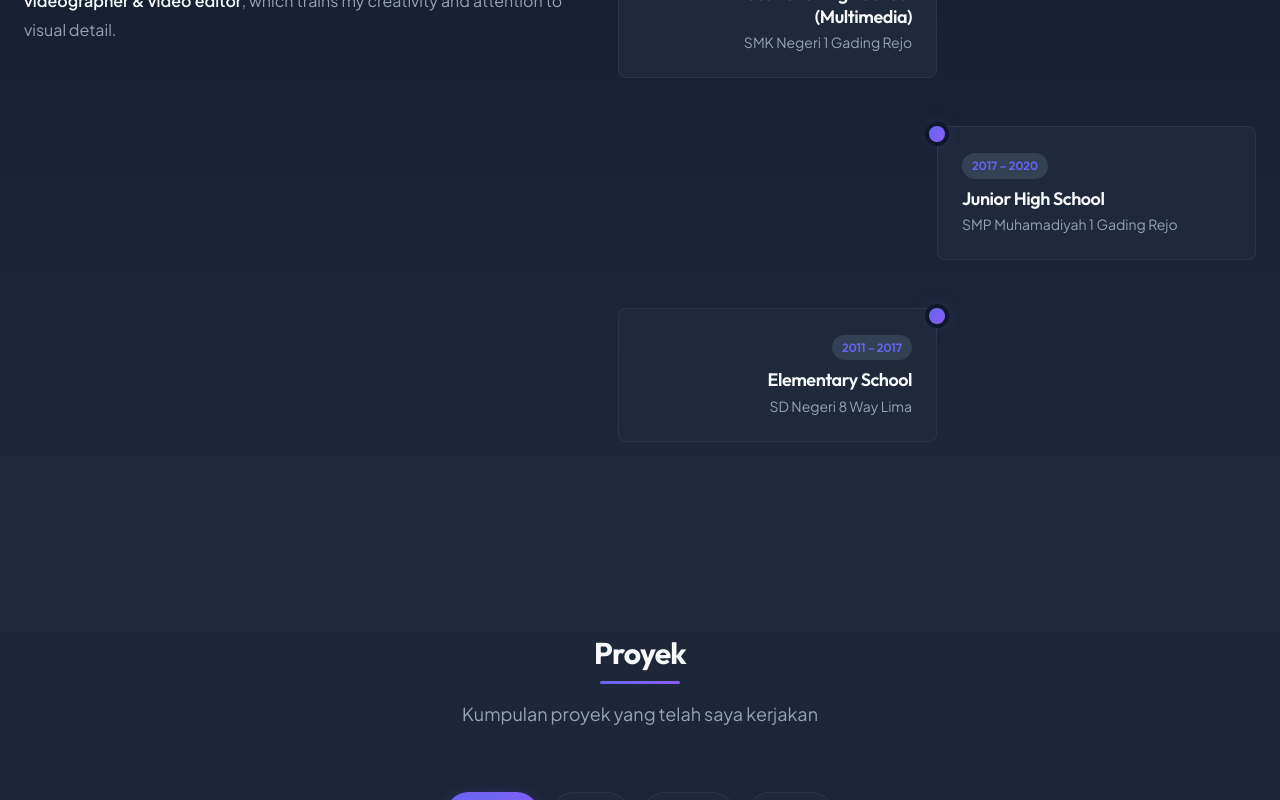
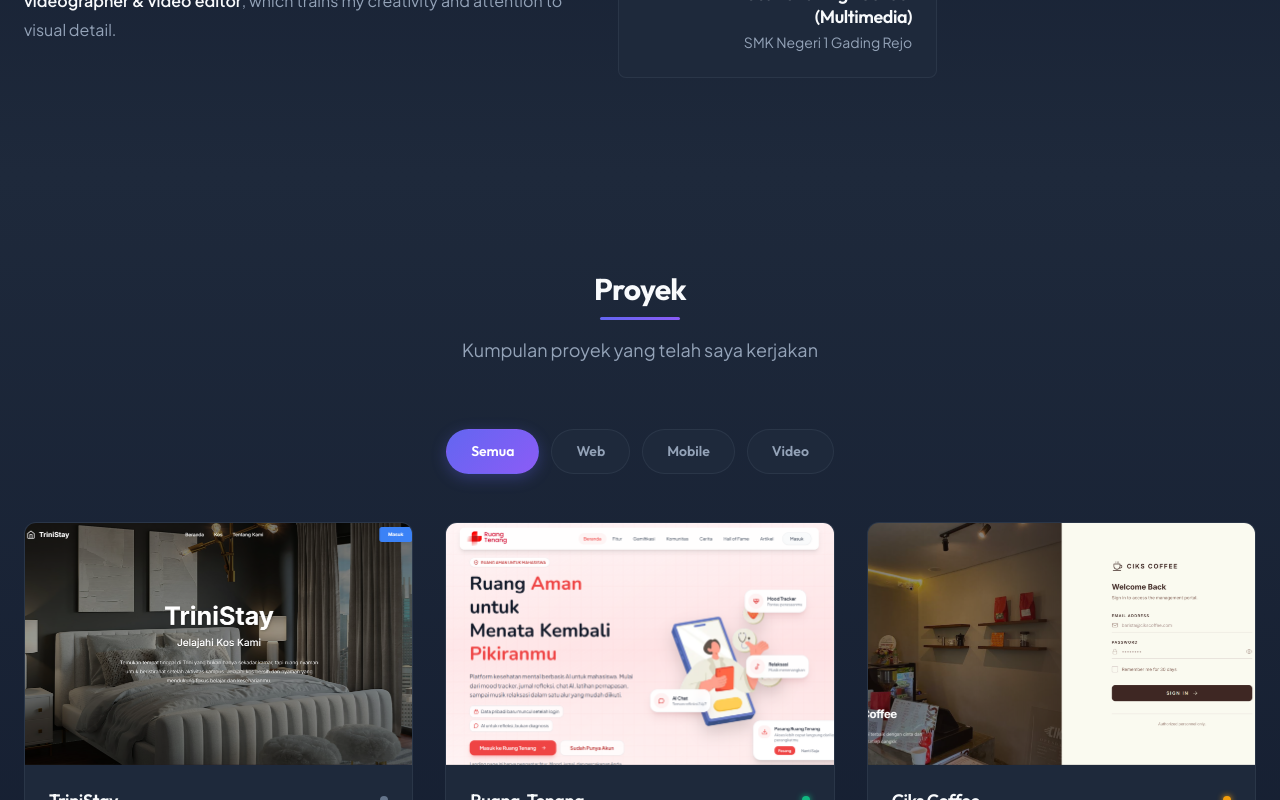
Before and after one commit to DeryWahyu/portofolio, a Next.js app: page /1 in a window 1280 px wide. Shown: the part 1380-2180 px from the top of the page. Built offline with nearby package versions, Linux system fonts and the light colour scheme.

Commit message:
perbaikan responsif

```diff
--- a/src/components/sections/About.tsx
+++ b/src/components/sections/About.tsx
@@ -22,16 +22,6 @@ export function About() {
           title: 'SMK Jurusan Multimedia',
           institution: 'SMK Negeri 1 Gading Rejo',
         },
-        {
-          year: '2017 – 2020',
-          title: 'Sekolah Menengah Pertama',
-          institution: 'SMP Muhamadiyah 1 Gading Rejo',
-        },
-        {
-          year: '2011 – 2017',
-          title: 'Sekolah Dasar',
-          institution: 'SD Negeri 8 Way Lima',
-        },
       ]
     : [
         {
@@ -43,16 +33,6 @@ export function About() {
           year: '2020 – 2023',
           title: 'Vocational High School (Multimedia)',
           institution: 'SMK Negeri 1 Gading Rejo',
-        },
-        {
-          year: '2017 – 2020',
-          title: 'Junior High School',
-          institution: 'SMP Muhamadiyah 1 Gading Rejo',
-        },
-        {
-          year: '2011 – 2017',
-          title: 'Elementary School',
-          institution: 'SD Negeri 8 Way Lima',
         },
       ];
 
--- a/src/components/sections/Hero.module.css
+++ b/src/components/sections/Hero.module.css
@@ -157,8 +157,9 @@
 
 .photoFrame {
   position: relative;
-  width: 340px;
-  height: 340px;
+  width: 100%;
+  max-width: 340px;
+  aspect-ratio: 1 / 1;
   border-radius: 30% 70% 70% 30% / 30% 30% 70% 70%;
   background: linear-gradient(135deg, var(--color-primary), var(--color-secondary));
   display: flex;
@@ -167,12 +168,12 @@
   box-shadow: var(--shadow-lg), 0 0 40px rgba(99, 102, 241, 0.3);
   animation: morphing 12s infinite alternate ease-in-out;
   overflow: hidden;
+  margin: 0 auto;
 }
 
 @media (min-width: 640px) {
   .photoFrame {
-    width: 440px;
-    height: 440px;
+    max-width: 440px;
   }
 }
 
--- a/src/components/sections/Hero.tsx
+++ b/src/components/sections/Hero.tsx
@@ -98,7 +98,8 @@ export function Hero() {
             <Button
               variant="outline"
               size="lg"
-              href="/files/cv.pdf"
+              href="/cv/CV DERY - Hardvard Style.pdf"
+              download="CV_Dery_Wahyu_Perdana.pdf"
               icon={<Download size={18} />}
             >
               {t('cta_cv')}
--- a/src/components/ui/Button.tsx
+++ b/src/components/ui/Button.tsx
@@ -27,6 +27,7 @@ interface ButtonAsLink extends ButtonBaseProps {
   onClick?: never;
   disabled?: never;
   type?: never;
+  download?: string | boolean;
 }
 
 type ButtonProps = ButtonAsButton | ButtonAsLink;
@@ -67,11 +68,13 @@ export default function Button({
   );
 
   if (href) {
+    const { download } = rest as ButtonAsLink;
     return (
       <motion.a
         href={href}
         target="_blank"
         rel="noopener noreferrer"
+        download={download}
         {...sharedMotionProps}
       >
         {content}
--- a/src/data/skills.ts
+++ b/src/data/skills.ts
@@ -19,7 +19,7 @@ export const skillGroups: SkillGroup[] = [
       en: 'Frameworks & Libraries',
     },
     icon: 'Layers',
-    items: ['Laravel', 'Next.js', 'React', 'Flutter', 'Tailwind CSS', 'Express.js'],
+    items: ['Laravel', 'Next.js', 'React.js', 'Flutter', 'Tailwind CSS'],
   },
   {
     title: {
@@ -29,11 +29,7 @@ export const skillGroups: SkillGroup[] = [
     icon: 'Wrench',
     items: [
       'Figma',
-      'Antigravity',
       'Visual Studio Code',
-      'Git',
-      'Docker',
-      'Postman',
       'Adobe Premiere Pro',
       'Adobe After Effects',
       'Capcut',
@@ -45,6 +41,6 @@ export const skillGroups: SkillGroup[] = [
       en: 'Database & Others',
     },
     icon: 'Database',
-    items: ['MySQL', 'DevOps', 'Firebase', 'Supabase', 'Cloudinary'],
+    items: ['MySQL', 'Firebase', 'Supabase', 'Cloudinary', 'Docker','Git'],
   },
 ];
```
Also changed, not shown: 1 other file (tests, documents, lock files or other folders).
